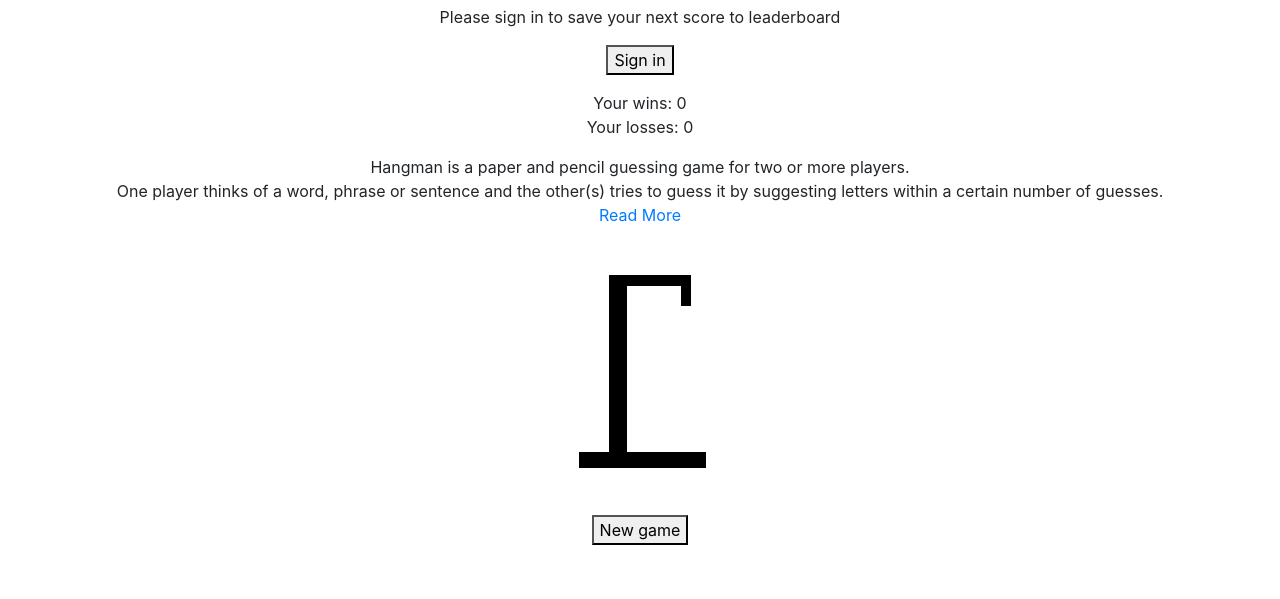
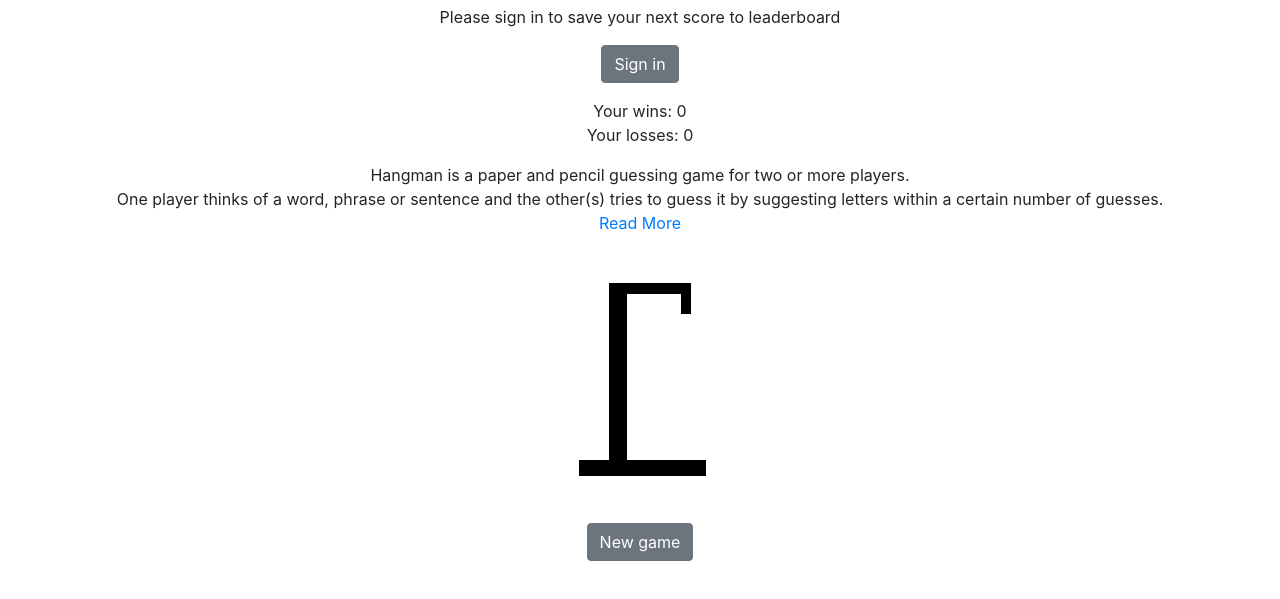
Before and after one commit to fst02/hangman, a website: page index.html in a window 1280 px wide. Shown: the part 51-650 px from the top of the page. Drawn offline with nearby package versions, Linux system fonts and the light colour scheme; no server answers.

Commit message:
change button style

```diff
--- a/index.html
+++ b/index.html
@@ -15,8 +15,8 @@
 <body>
     <h1>Hangman</h1>
     <p id="saveScoreFeedback">Please sign in to save your next score to leaderboard</p>
-    <button type="button" id="buttonSignIn" data-toggle="modal" data-target="#signIn">Sign in</button>
-    <button class="d-none" type="button" id="buttonSignOut">Sign out</button>
+    <button type="button" class="btn btn-secondary" id="buttonSignIn" data-toggle="modal" data-target="#signIn">Sign in</button>
+    <button class="d-none btn btn-secondary" type="button" id="buttonSignOut">Sign out</button>
     <div class="modal fade" id="signIn" tabindex="-1" role="dialog">
         <div class="modal-dialog" role="document">
             <div class="modal-content">
@@ -59,7 +59,7 @@
     <p id="wrongLetters"></p>
     <p id="randomWord"></p>
     <p id="resultMessage"></p>
-    <button id="newGame" type="button">New game</button>
+    <button class="btn btn-secondary" id="newGame" type="button">New game</button>
 </body>
 
 </html>
```
